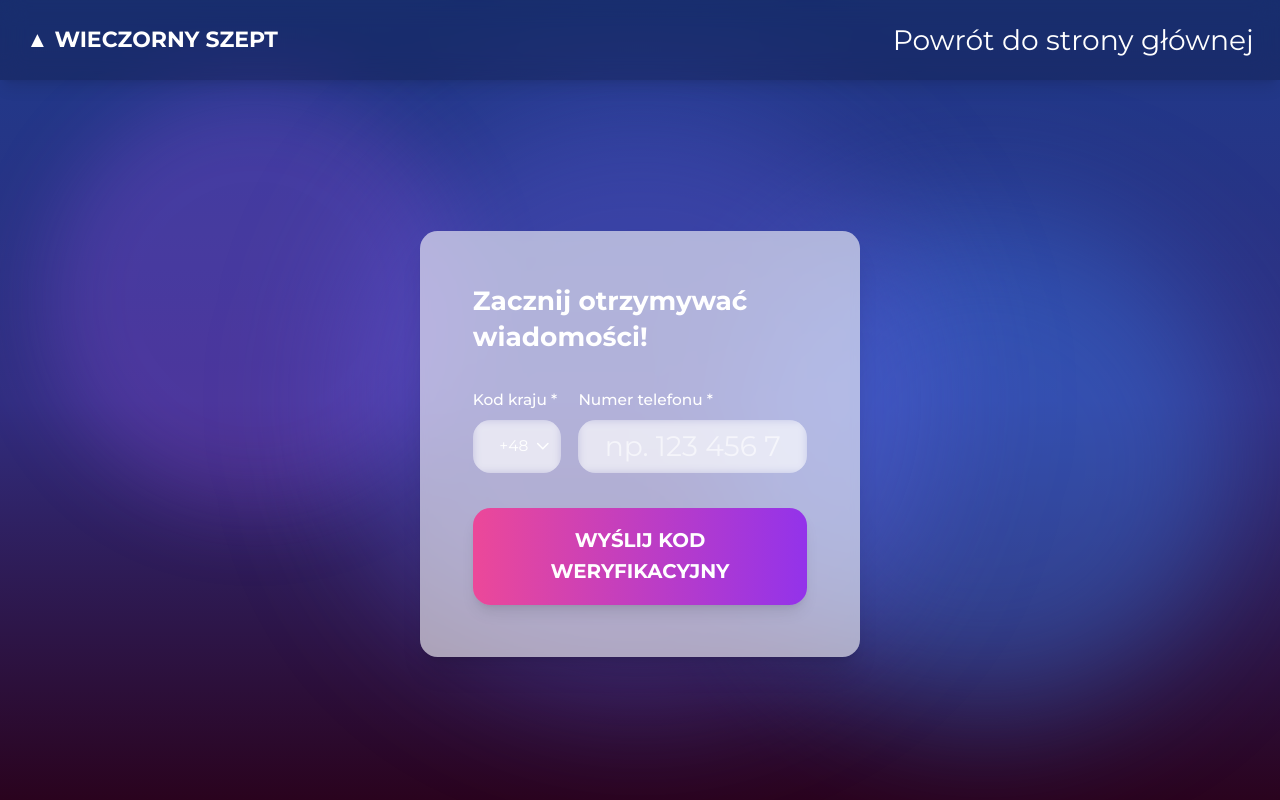
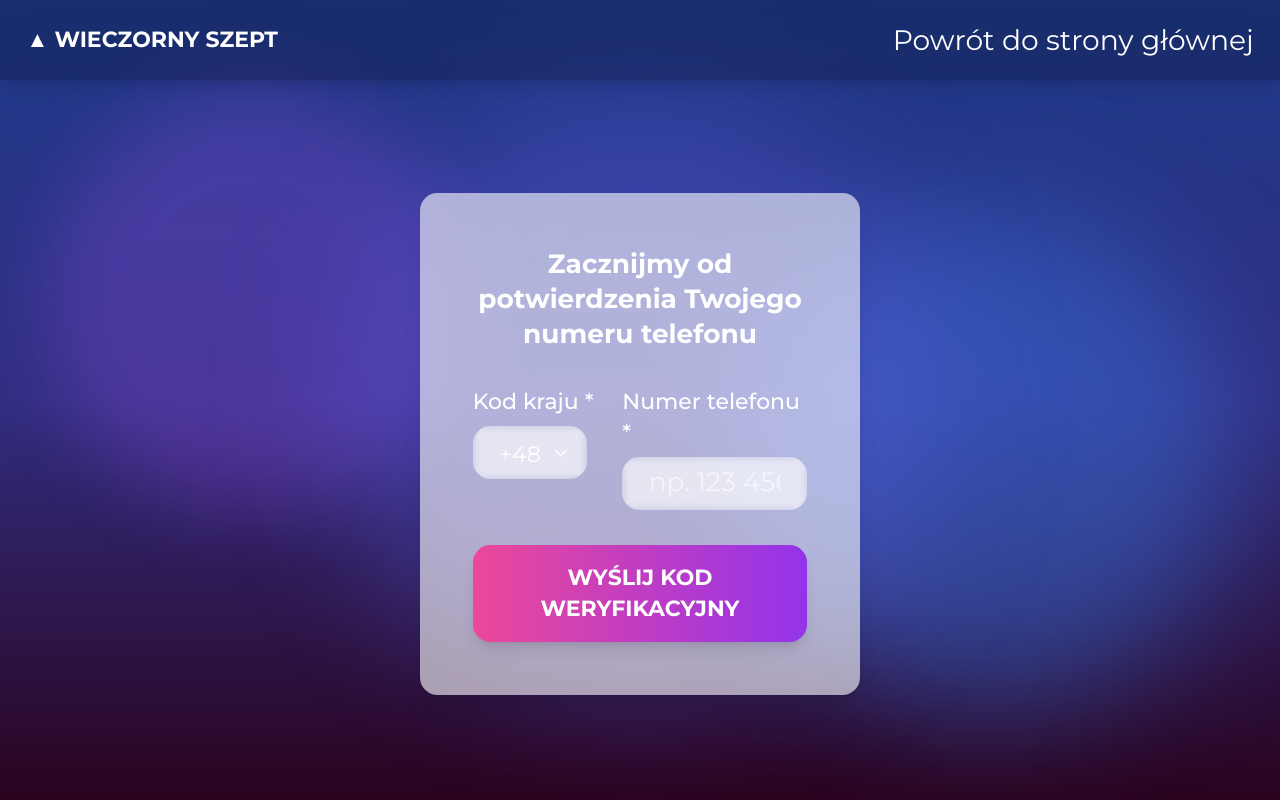
Before and after one commit to kamilkulik/whisper, a Next.js app: page /phone in a window 1280 px wide. Built offline with nearby package versions, Linux system fonts and the light colour scheme.

Commit message:
fix positioning of confirmationcode component elements #2

```diff
--- a/src/app/_components/ConfirmationCodeForm.tsx
+++ b/src/app/_components/ConfirmationCodeForm.tsx
@@ -252,10 +252,13 @@ function PhoneForm({
   return (
     <>
       <div className="mb-8" data-oid="fv3gut-">
-        <h3 className="text-2xl font-bold text-white mb-2" data-oid="8cie_js">
+        <h3
+          className="text-2xl font-bold text-center text-white"
+          data-oid="8cie_js"
+        >
           {isLoginMode
             ? "Zaloguj się do swojego konta"
-            : "Zacznij otrzymywać wiadomości!"}
+            : "Zacznijmy od potwierdzenia Twojego numeru telefonu"}
         </h3>
       </div>
       <form
@@ -269,7 +272,7 @@ function PhoneForm({
               <div className="flex flex-col h-full" data-oid="xbk7dq-">
                 <label
                   htmlFor="countryCode"
-                  className="block text-white font-medium mb-2 text-sm"
+                  className="block text-white font-medium mb-2 text-xl"
                   data-oid="lotbw.t"
                 >
                   Kod kraju *
@@ -282,13 +285,13 @@ function PhoneForm({
                   <button
                     type="button"
                     onClick={onToggleCountryDropdown}
-                    className="w-20 h-12 px-6 py-3 bg-white/20 border-0 rounded-2xl text-white focus:outline-none focus:ring-2 focus:ring-white/30 backdrop-blur-sm pr-8 text-left text-sm"
+                    className="w-20 h-12 pl-6 pr-20 py-3 bg-white/20 border-0 rounded-2xl text-white focus:outline-none focus:ring-2 focus:ring-white/30 backdrop-blur-sm text-left text-xl"
                     data-oid="c7tii0."
                   >
                     {formData.countryCode}
                   </button>
                   <div
-                    className="relative right-6 pointer-events-none "
+                    className="relative right-8 pointer-events-none "
                     data-oid="f6znpna"
                   >
                     <svg
@@ -311,7 +314,7 @@ function PhoneForm({
                   </div>
                   {isCountryDropdownOpen && (
                     <div
-                      className="absolute top-full left-0 mt-2 bg-gray-800 rounded-2xl shadow-xl z-50 max-h-48 overflow-y-auto w-60"
+                      className="absolute top-full left-0 mt-2 bg-gray-800 rounded-2xl shadow-xl z-50 max-h-48 overflow-y-auto w-80"
                       data-oid="u76tc5h"
                     >
                       {countryOptions.map((option) => (
@@ -319,7 +322,7 @@ function PhoneForm({
                           key={option.code}
                           type="button"
                           onClick={() => handleCountrySelect(option.code)}
-                          className={`w-full px-6 py-3 text-left text-white hover:bg-gray-700 first:rounded-t-2xl last:rounded-b-2xl transition-colors text-sm ${
+                          className={`w-full px-6 py-3 text-left text-white hover:bg-gray-700 first:rounded-t-2xl last:rounded-b-2xl transition-colors text-2xl ${
                             formData.countryCode === option.code
                               ? "bg-gray-700"
                               : ""
@@ -333,10 +336,10 @@ function PhoneForm({
                   )}
                 </div>
               </div>
-              <div className="h-full" data-oid="go9nv0c">
+              <div className="h-full ml-4" data-oid="go9nv0c">
                 <label
                   htmlFor="numerTelefonu"
-                  className="block text-white font-medium mb-2 text-sm"
+                  className="block text-white font-medium mb-2 text-xl"
                   data-oid="jits35v"
                 >
                   Numer telefonu *
@@ -354,7 +357,7 @@ function PhoneForm({
                     handleInputBlur("numerTelefonu", e.target.value)
                   }
                   required
-                  className={`w-full h-12 px-6 py-3 bg-white/20 border-0 rounded-2xl text-white placeholder-white/60 focus:outline-none focus:ring-2 backdrop-blur-sm ${
+                  className={`w-full h-12 px-6 py-3 bg-white/20 border-0 rounded-2xl text-white text-xl placeholder-white/60 focus:outline-none focus:ring-2 backdrop-blur-sm placeholder:text-2xl ${
                     validationErrors.numerTelefonu
                       ? "focus:ring-red-500/50 ring-2 ring-red-500/30"
                       : "focus:ring-white/30"
@@ -406,7 +409,7 @@ function PhoneForm({
         <button
           type="submit"
           disabled={isSubmitting}
-          className="w-full bg-gradient-to-r from-pink-500 to-purple-600 hover:from-pink-600 hover:to-purple-700 disabled:from-gray-400 disabled:to-gray-500 text-white font-bold py-4 px-6 rounded-2xl transition-all duration-200 focus:outline-none focus:ring-2 focus:ring-white/30 text-lg shadow-lg"
+          className="w-full bg-gradient-to-r from-pink-500 to-purple-600 hover:from-pink-600 hover:to-purple-700 disabled:from-gray-400 disabled:to-gray-500 text-white font-bold py-4 px-6 rounded-2xl transition-all duration-200 focus:outline-none focus:ring-2 focus:ring-white/30 text-xl shadow-lg"
           data-oid="yomb8ur"
         >
           {isSubmitting
```
